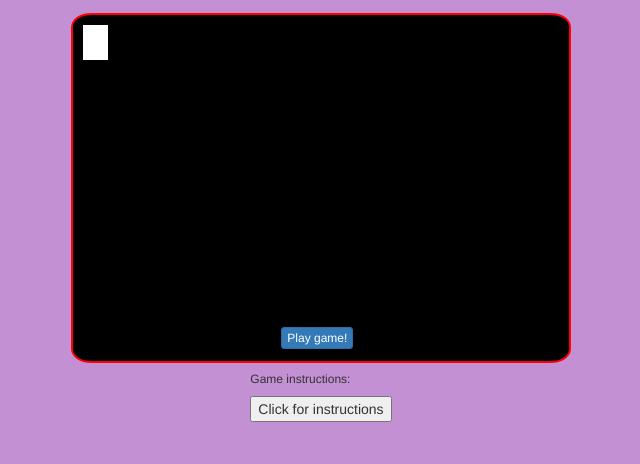
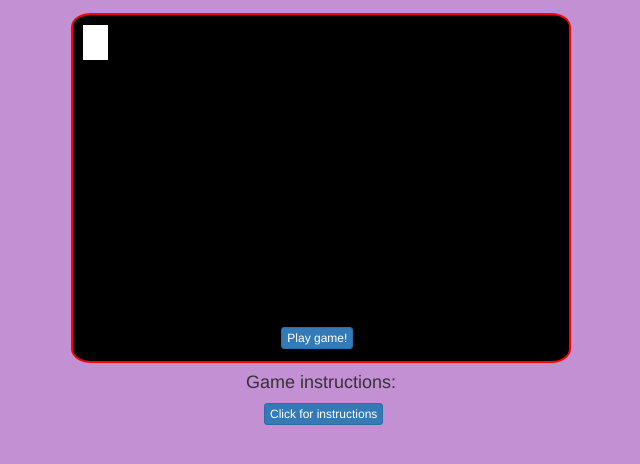
Before and after one commit to genephoenix/mini-interactive-game, a plain HTML site: page index.html in a window 1280 px wide. Shown: the part 82-546 px from the top of the page, without its empty margins (319-959 px from the left). Drawn offline with nearby package versions, Linux system fonts and the light colour scheme.

Commit message:
Styled and centered instructions button

```diff
--- a/application.css
+++ b/application.css
@@ -43,3 +43,12 @@ body{
   left: 42%;
   top: 90%;
 }
+
+#instructions{
+  position: relative;
+}
+
+#instructions-btn{
+  position: absolute;
+  left: 12%;
+}
--- a/index.html
+++ b/index.html
@@ -21,8 +21,8 @@
   </div>
 
   <div id ="instructions">
-    <h6>Game instructions:</h6>
-    <button id="instructions-btn">Click for instructions</button>
+    <h4>Game instructions:</h4>
+    <button id="instructions-btn" class="btn btn-xs btn-primary">Click for instructions</button>
   </div>
 
   <!-- <div class="canvas-div">
```
